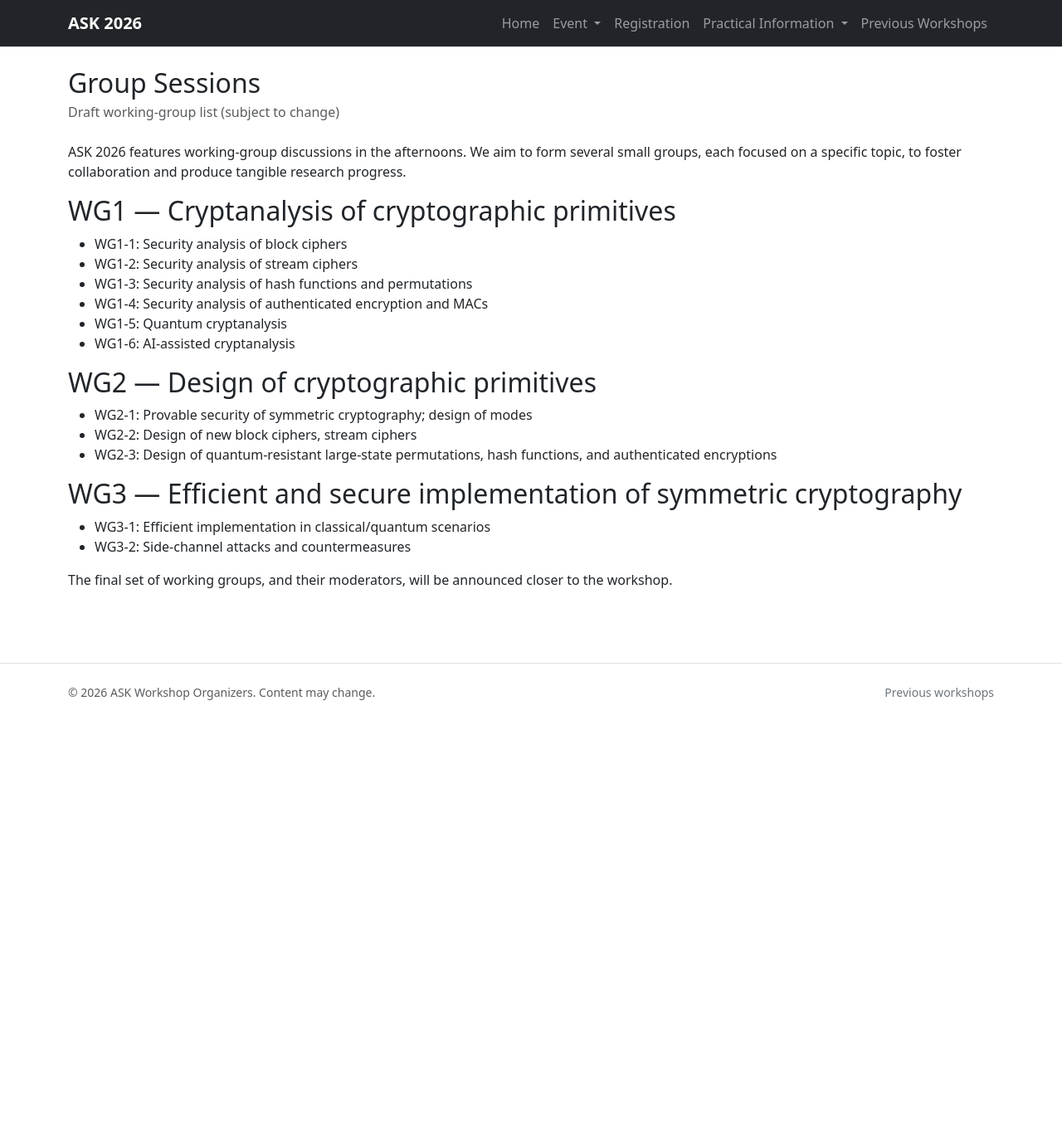
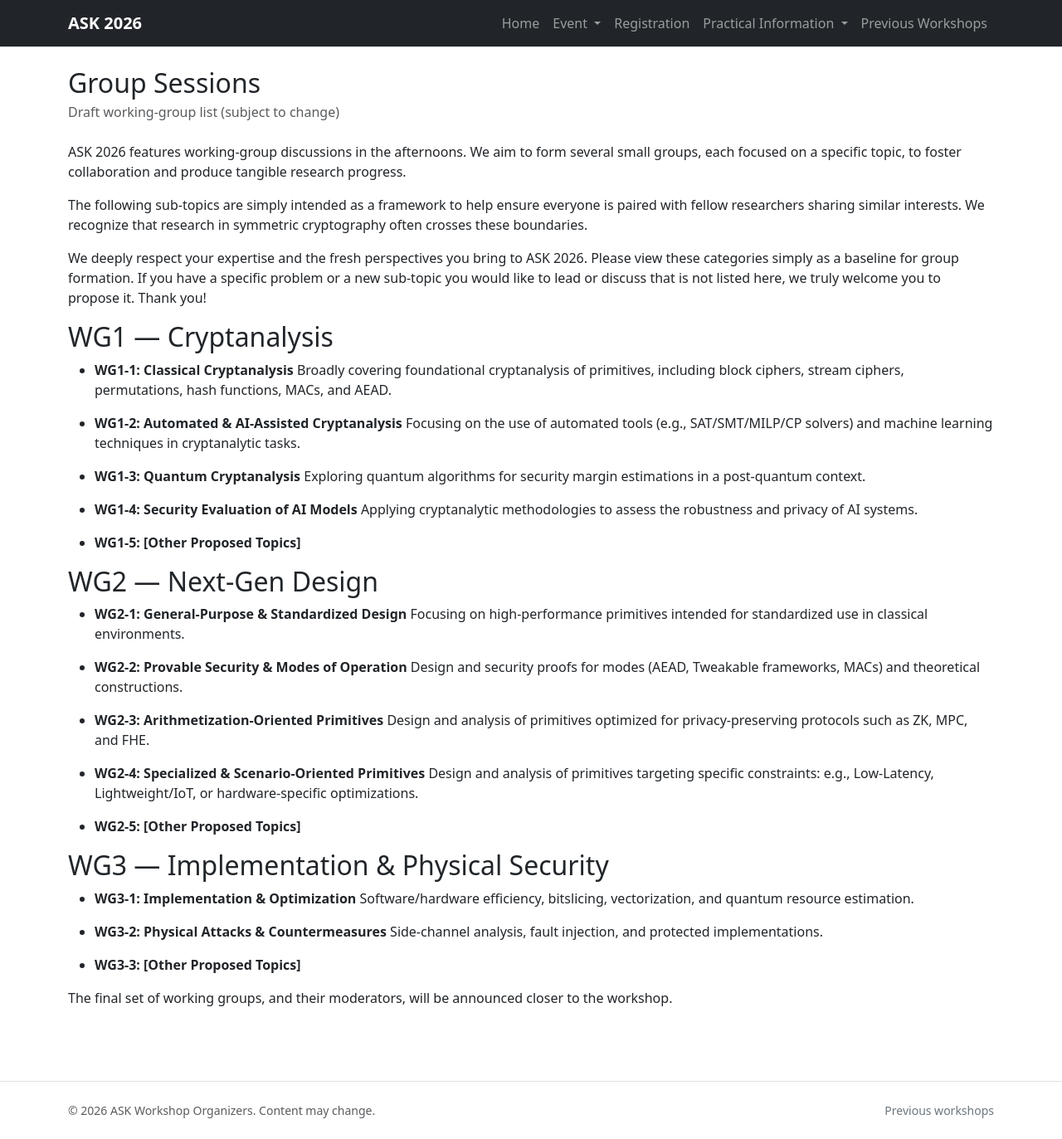
Before and after one commit to ask2026/ask2026.github.io, a Jekyll site: the page built from groups.md, in a window 1280 px wide. Shown: the whole page at 83% size. Built offline with Jekyll 4.4.1, drawn with Linux system fonts in a browser that asks for light colours; before the commit the page ends 900 px from its top, so only the background shows below that.

Commit message:
Add files via upload

```diff
--- a/groups.md
+++ b/groups.md
@@ -7,24 +7,50 @@ permalink: /groups/
 
 ASK 2026 features working-group discussions in the afternoons. We aim to form several small groups, each focused on a specific topic, to foster collaboration and produce tangible research progress.
 
-## WG1 — Cryptanalysis of cryptographic primitives
+The following sub-topics are simply intended as a framework to help ensure everyone is paired with fellow researchers sharing similar interests. We recognize that research in symmetric cryptography often crosses these boundaries.
 
-- WG1-1: Security analysis of block ciphers
-- WG1-2: Security analysis of stream ciphers
-- WG1-3: Security analysis of hash functions and permutations
-- WG1-4: Security analysis of authenticated encryption and MACs
-- WG1-5: Quantum cryptanalysis
-- WG1-6: AI-assisted cryptanalysis
+We deeply respect your expertise and the fresh perspectives you bring to ASK 2026. Please view these categories simply as a baseline for group formation. If you have a specific problem or a new sub-topic you would like to lead or discuss that is not listed here, we truly welcome you to propose it. Thank you!
 
-## WG2 — Design of cryptographic primitives
+## WG1 — Cryptanalysis
 
-- WG2-1: Provable security of symmetric cryptography; design of modes
-- WG2-2: Design of new block ciphers, stream ciphers
-- WG2-3: Design of quantum-resistant large-state permutations, hash functions, and authenticated encryptions
+- **WG1-1: Classical Cryptanalysis**
+  Broadly covering foundational cryptanalysis of primitives, including block ciphers, stream ciphers, permutations, hash functions, MACs, and AEAD.
 
-## WG3 — Efficient and secure implementation of symmetric cryptography
+- **WG1-2: Automated & AI-Assisted Cryptanalysis**
+  Focusing on the use of automated tools (e.g., SAT/SMT/MILP/CP solvers) and machine learning techniques in cryptanalytic tasks.
 
-- WG3-1: Efficient implementation in classical/quantum scenarios
-- WG3-2: Side-channel attacks and countermeasures
+- **WG1-3: Quantum Cryptanalysis**
+  Exploring quantum algorithms for security margin estimations in a post-quantum context.
+
+- **WG1-4: Security Evaluation of AI Models**
+  Applying cryptanalytic methodologies to assess the robustness and privacy of AI systems.
+
+- **WG1-5: [Other Proposed Topics]**
+
+## WG2 — Next-Gen Design
+
+- **WG2-1: General-Purpose & Standardized Design**
+  Focusing on high-performance primitives intended for standardized use in classical environments.
+
+- **WG2-2: Provable Security & Modes of Operation**
+  Design and security proofs for modes (AEAD, Tweakable frameworks, MACs) and theoretical constructions.
+
+- **WG2-3: Arithmetization-Oriented Primitives**
+  Design and analysis of primitives optimized for privacy-preserving protocols such as ZK, MPC, and FHE.
+
+- **WG2-4: Specialized & Scenario-Oriented Primitives**
+  Design and analysis of primitives targeting specific constraints: e.g., Low-Latency, Lightweight/IoT, or hardware-specific optimizations.
+
+- **WG2-5: [Other Proposed Topics]**
+
+## WG3 — Implementation & Physical Security
+
+- **WG3-1: Implementation & Optimization**
+  Software/hardware efficiency, bitslicing, vectorization, and quantum resource estimation.
+
+- **WG3-2: Physical Attacks & Countermeasures**
+  Side-channel analysis, fault injection, and protected implementations.
+
+- **WG3-3: [Other Proposed Topics]**
 
 > The final set of working groups, and their moderators, will be announced closer to the workshop.
```
Also changed, not shown: index.md (+22 -1 lines), registration.md (+13 -3 lines), venue.md (+4 -2 lines).
